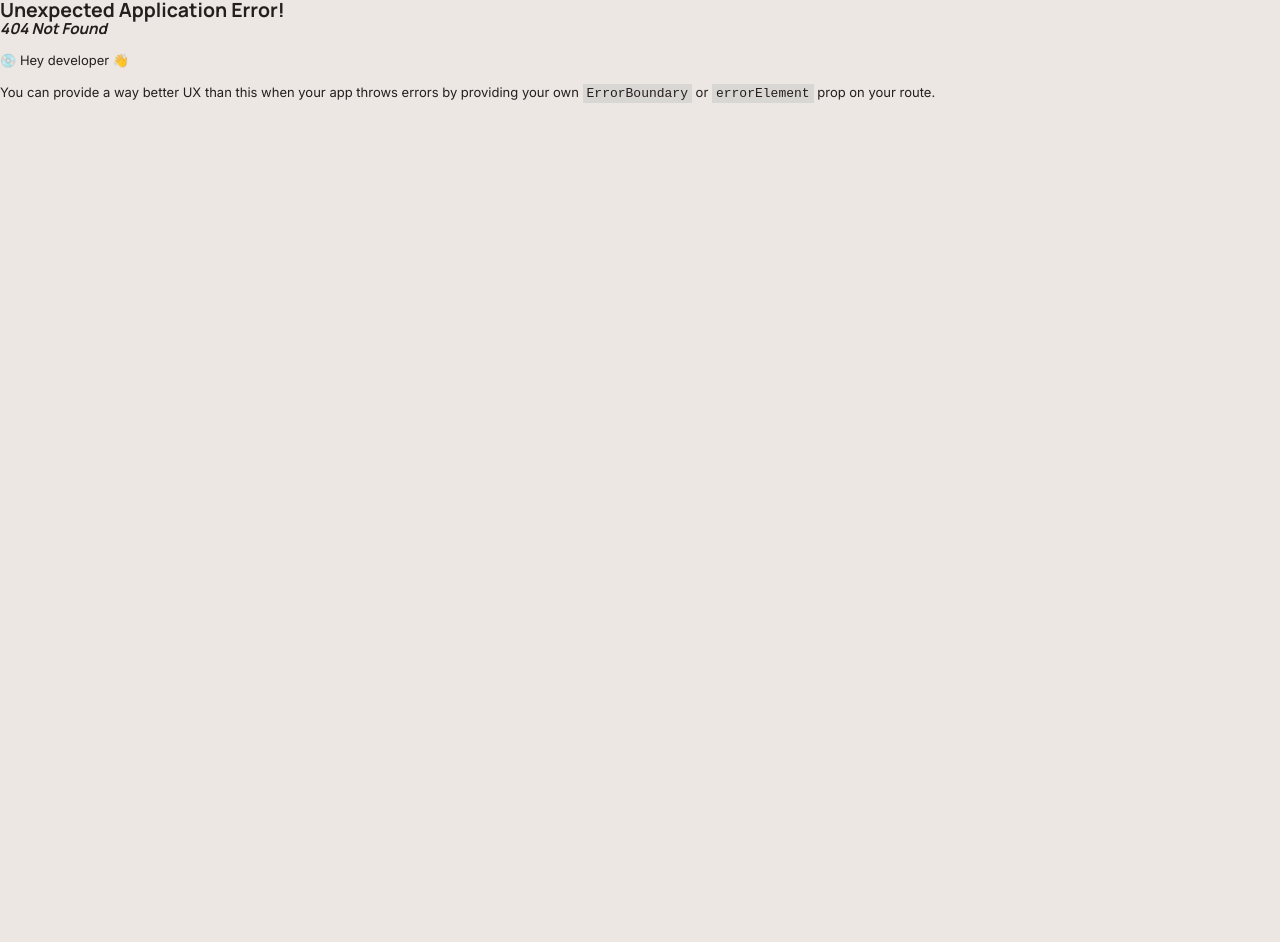
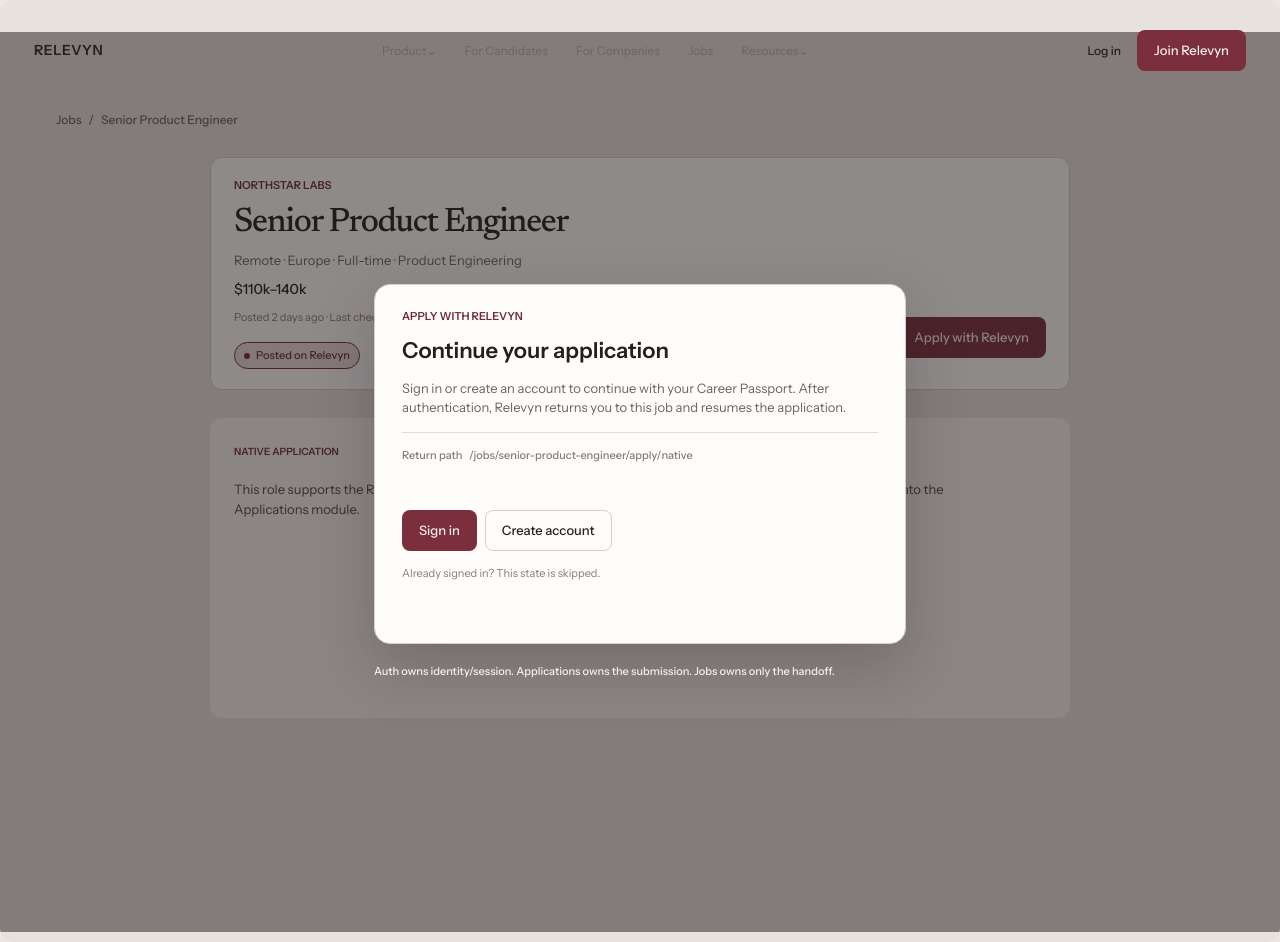
Before and after one commit to YounasKhan2/relevyn, a React (Vite) app: page /jobs/senior-product-engineer/apply/native in a window 1280 px wide. Before the commit this address had no page. Before the commit the page ends 800 px from the top, so only its background shows below. Built offline with nearby package versions, Linux system fonts and the light colour scheme.

Commit message:
feat(public): implement native apply entry guest

```diff
--- a/src/app/router.tsx
+++ b/src/app/router.tsx
@@ -4,6 +4,7 @@ import { JobsDiscoveryPage } from "@/pages/public/jobs/JobsDiscoveryPage";
 import { ExternalJobDetailPage } from "@/pages/public/jobs/ExternalJobDetailPage";
 import { NativeJobDetailPage } from "@/pages/public/jobs/NativeJobDetailPage";
 import { ExternalApplyEntryPage } from "@/pages/public/jobs/ExternalApplyEntryPage";
+import { NativeApplyEntryGuestPage } from "@/pages/public/jobs/NativeApplyEntryGuestPage";
 
 export const router=createBrowserRouter([
  {path:"/",element:<LandingPage/>},
@@ -11,4 +12,5 @@ export const router=createBrowserRouter([
  {path:"/jobs/senior-product-engineer",element:<ExternalJobDetailPage/>},
  {path:"/jobs/senior-product-engineer/native",element:<NativeJobDetailPage/>},
  {path:"/jobs/senior-product-engineer/apply",element:<ExternalApplyEntryPage/>},
+ {path:"/jobs/senior-product-engineer/apply/native",element:<NativeApplyEntryGuestPage/>},
 ]);
--- /dev/null
+++ b/src/components/jobs/NativeApplyAuthCard/NativeApplyAuthCard.module.css
@@ -0,0 +1 @@
+.card{display:flex;width:min(100%,532px);min-height:360px;flex-direction:column;border:1px solid var(--color-border);border-radius:16px;background:var(--color-surface-strong);padding:25px 27px 24px;font-family:var(--font-public-ui);box-shadow:0 24px 60px rgb(32 24 26 / 22%)}.eyebrow{margin:0;color:var(--color-brand);font:600 11px/1.2 var(--font-public-ui)}.card h2{margin:14px 0 0;color:var(--color-text-primary);font:600 22px/1.25 var(--font-public-ui)}.description{max-width:470px;margin:14px 0 0;color:#6e6161;font:400 13px/1.45 var(--font-public-ui)}.rule{height:1px;margin-top:16px;background:#e3dbd6}.returnPath{margin:15px 0 0;color:#877a7a;font:500 11px/1.3 var(--font-public-ui)}.actions{display:flex;gap:8px;margin-top:47px}.actions>*{font-family:var(--font-public-ui)}.note{margin:15px 0 0;color:#877a7a;font:400 11px/1.3 var(--font-public-ui)}@media(max-width:560px){.card{min-height:0;padding:20px}.actions{margin-top:32px;flex-wrap:wrap}.actions>*{flex:1 1 150px}}
--- /dev/null
+++ b/src/components/jobs/NativeApplyAuthCard/NativeApplyAuthCard.tsx
@@ -0,0 +1,18 @@
+import { Button } from "@/components/core/Button/Button";
+import styles from "./NativeApplyAuthCard.module.css";
+
+export type NativeApplyAuthCardProps={
+ returnPath:string;signInHref:string;createAccountHref:string;className?:string
+};
+
+export function NativeApplyAuthCard({returnPath,signInHref,createAccountHref,className}:NativeApplyAuthCardProps){
+ return <section className={[styles.card,className].filter(Boolean).join(" ")} role="dialog" aria-modal="true" aria-labelledby="native-apply-title">
+  <p className={styles.eyebrow}>APPLY WITH RELEVYN</p>
+  <h2 id="native-apply-title">Continue your application</h2>
+  <p className={styles.description}>Sign in or create an account to continue with your Career Passport. After authentication, Relevyn returns you to this job and resumes the application.</p>
+  <div className={styles.rule}/>
+  <p className={styles.returnPath}>Return path&nbsp;&nbsp; {returnPath}</p>
+  <div className={styles.actions}><Button href={signInHref}>Sign in</Button><Button href={createAccountHref} variant="secondary">Create account</Button></div>
+  <p className={styles.note}>Already signed in? This state is skipped.</p>
+ </section>
+}
--- /dev/null
+++ b/src/pages/public/jobs/NativeApplyEntryGuestPage.module.css
@@ -0,0 +1 @@
+.page{position:relative;width:min(100%,1440px);min-height:900px;margin-inline:auto;overflow:hidden;border-radius:14px;background:var(--color-marketing);padding:22px 34px;font-family:var(--font-public-ui)}.page main{position:relative;min-height:810px}.breadcrumb{margin:32px 22px 0;color:#6e6161;font-size:12px;font-weight:500}.preview{width:min(100%,860px);margin:28px auto 0}.preview>section:first-child{width:100%}.about{height:300px;margin-top:28px;border-radius:12px;background:var(--color-surface);padding:24px}.about p{margin:0;color:var(--color-brand);font-size:10px;font-weight:600}.about div{max-width:760px;margin-top:18px;color:#4a4040;font-size:13px;line-height:1.55}.overlay{position:absolute;inset:-78px -34px -12px;background:rgb(32 24 26 / 50%);z-index:20}.dialogWrap{position:absolute;z-index:30;top:174px;left:50%;width:min(100% - 32px,532px);transform:translateX(-50%)}.hint{margin:18px 0 0;color:#f6f0ed;font-size:11px;font-weight:500}@media(max-width:640px){.page{padding:12px;min-height:100dvh}.breadcrumb{margin-left:0;margin-right:0}.preview{margin-top:20px}.dialogWrap{top:150px}.overlay{inset:-68px -12px -12px}.hint{font-size:10px}}
--- /dev/null
+++ b/src/pages/public/jobs/NativeApplyEntryGuestPage.tsx
@@ -0,0 +1,28 @@
+import { useEffect } from "react";
+import { useNavigate } from "react-router-dom";
+import { PublicHeader } from "@/components/public/PublicHeader/PublicHeader";
+import { JobDetailHeader } from "@/components/jobs/JobDetailHeader/JobDetailHeader";
+import { NativeApplyAuthCard } from "@/components/jobs/NativeApplyAuthCard/NativeApplyAuthCard";
+import styles from "./NativeApplyEntryGuestPage.module.css";
+
+const RETURN_PATH="/jobs/senior-product-engineer/apply/native";
+
+export function NativeApplyEntryGuestPage(){
+ const navigate=useNavigate();
+ useEffect(()=>{const onKey=(event:KeyboardEvent)=>{if(event.key==="Escape")navigate("/jobs/senior-product-engineer/native")};window.addEventListener("keydown",onKey);return()=>window.removeEventListener("keydown",onKey)},[navigate]);
+ return <div className={styles.page}>
+  <PublicHeader/>
+  <main>
+   <p className={styles.breadcrumb}>Jobs &nbsp; / &nbsp; Senior Product Engineer</p>
+   <div className={styles.preview}>
+    <JobDetailHeader company="Northstar Labs" title="Senior Product Engineer" meta="Remote · Europe  ·  Full-time  ·  Product Engineering" source="native" applyLabel="Apply with Relevyn" applyHref={RETURN_PATH}/>
+    <section className={styles.about}><p>NATIVE APPLICATION</p><div>This role supports the Relevyn application flow. Guests authenticate first; signed-in candidates continue directly into the Applications module.</div></section>
+   </div>
+   <div className={styles.overlay} onClick={()=>navigate("/jobs/senior-product-engineer/native")}/>
+   <div className={styles.dialogWrap}>
+    <NativeApplyAuthCard returnPath={RETURN_PATH} signInHref={`/login?returnTo=${encodeURIComponent(RETURN_PATH)}`} createAccountHref={`/signup?returnTo=${encodeURIComponent(RETURN_PATH)}`}/>
+    <p className={styles.hint}>Auth owns identity/session. Applications owns the submission. Jobs owns only the handoff.</p>
+   </div>
+  </main>
+ </div>
+}
```
Also changed, not shown: src/components/index.ts (+1 -1 lines), 3 other files (tests, documents, lock files or other folders).
